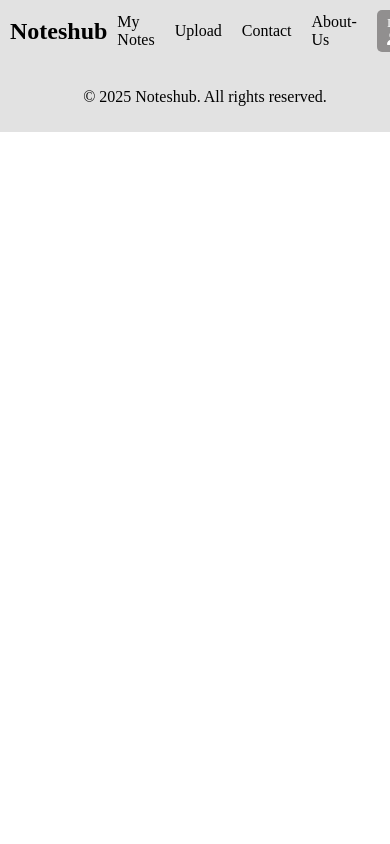
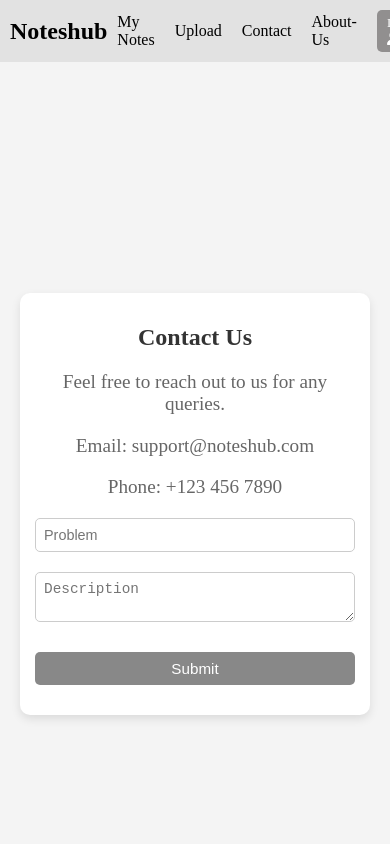
Before and after one commit to parth-kachhela/campus-Cloud, a React (Vite) app in the folder Frontend/: page /contact in a window 390 px wide. Shown: the top 844 px of the page. Built offline with nearby package versions, Linux system fonts and the light colour scheme.

Commit message:
contect psge add

```diff
--- a/Frontend/src/App.jsx
+++ b/Frontend/src/App.jsx
@@ -5,6 +5,8 @@
 import Home from "./Pages/home";
 import Notes from "./Pages/Notes.jsx";
 import Upload from "./Pages/Upload.jsx";
+import Contact from "./Pages/Contact.jsx";
+// import About from "./pages/About";
 
 function App() {
   return (
@@ -15,6 +17,8 @@
           <Route path="/" element={<Home />} />
           <Route path="/notes" element={<Notes />} />
           <Route path="/upload" element={<Upload />} />
+          <Route path="/contact" element={<Contact />} />
+          {/* <Route path="/about" element={<About />} /> */}
         </Routes>
       </main>
       <Footer />
--- /dev/null
+++ b/Frontend/src/Pages/Contact.css
@@ -0,0 +1,127 @@
+/* Body styling to set up the background and centering */
+.contact-container {
+  display: flex;
+  justify-content: center;
+  align-items: center;
+  height: 100vh;
+  background-color: #f4f4f4; /* Light gray background for the page */
+  padding: 20px;
+}
+
+/* Container for the contact form */
+.contact-form {
+  background-color: #fff;
+  border-radius: 10px;
+  box-shadow: 0 4px 10px rgba(0, 0, 0, 0.1);
+  width: 100%;
+  max-width: 600px; /* Max width for larger screens */
+  padding: 30px;
+  box-sizing: border-box;
+}
+
+/* Contact header */
+.con-h1 {
+  font-size: 2rem;
+  margin-bottom: 20px;
+  color: #333; /* Dark gray for the header */
+  font-weight: 600;
+  text-align: center;
+}
+
+/* Paragraph styling */
+.con-p,
+.con-email,
+.con-mo {
+  font-size: 1.2rem;
+  margin-bottom: 10px;
+  color: #666; /* Lighter gray for text */
+  text-align: center;
+}
+
+/* Input and Textarea styling */
+.input-container {
+  display: flex;
+  flex-direction: column;
+  width: 100%;
+  margin-top: 20px;
+}
+
+.inp,
+.inp-area {
+  padding: 12px;
+  margin-bottom: 20px;
+  font-size: 1rem;
+  border: 1px solid #ccc; /* Light gray border */
+  border-radius: 5px;
+  background-color: #fff; /* White background */
+  transition: border-color 0.3s ease;
+}
+
+.inp:focus,
+.inp-area:focus {
+  outline: none;
+  border-color: #888; /* Darker border on focus */
+  box-shadow: 0 0 5px rgba(170, 170, 170, 0.6); /* Light gray glow effect */
+}
+
+/* Button styling */
+.btn {
+  padding: 12px;
+  font-size: 1.1rem;
+  background-color: #888; /* Gray background */
+  color: white;
+  border: none;
+  border-radius: 5px;
+  cursor: pointer;
+  transition: background-color 0.3s ease;
+  margin-top: 10px;
+}
+
+.btn:hover {
+  background-color: #777; /* Darker gray on hover */
+}
+
+/* Responsive design for smaller screens */
+@media (max-width: 768px) {
+  .contact-form {
+    padding: 20px;
+    max-width: 90%;
+  }
+
+  .con-h1 {
+    font-size: 1.8rem;
+  }
+
+  .inp,
+  .inp-area {
+    font-size: 0.95rem;
+    padding: 10px;
+  }
+
+  .btn {
+    font-size: 1rem;
+    padding: 10px;
+  }
+}
+
+@media (max-width: 480px) {
+  .contact-form {
+    padding: 15px;
+    max-width: 100%;
+  }
+
+  .con-h1 {
+    font-size: 1.5rem;
+  }
+
+  .inp,
+  .inp-area {
+    font-size: 0.9rem;
+    padding: 8px;
+  }
+
+  .btn {
+    font-size: 0.95rem;
+    padding: 8px;
+  }
+}
--- /dev/null
+++ b/Frontend/src/Pages/Contact.jsx
@@ -0,0 +1,42 @@
+import React, { useState } from "react";
+import "./Contact.css";
+
+const Contact = () => {
+  const [problem, setProblem] = useState("");
+  const [description, setDescription] = useState("");
+
+  const handleSubmit = () => {
+    alert(`Problem: ${problem}\nDescription: ${description}`);
+  };
+
+  return (
+    <div className="contact-container">
+      <div className="contact-form">
+        <h1 className="con-h1">Contact Us</h1>
+        <p className="con-p">Feel free to reach out to us for any queries.</p>
+        <p className="con-email">Email: support@noteshub.com</p>
+        <p className="con-mo">Phone: +123 456 7890</p>
+        <div className="input-container">
+          <input
+            type="text"
+            placeholder="Problem"
+            value={problem}
+            onChange={(e) => setProblem(e.target.value)}
+            className="inp"
+          />
+          <textarea
+            placeholder="Description"
+            value={description}
+            onChange={(e) => setDescription(e.target.value)}
+            className="inp-area"
+          />
+          <button onClick={handleSubmit} className="btn">
+            Submit
+          </button>
+        </div>
+      </div>
+    </div>
+  );
+};
+
+export default Contact;
```
